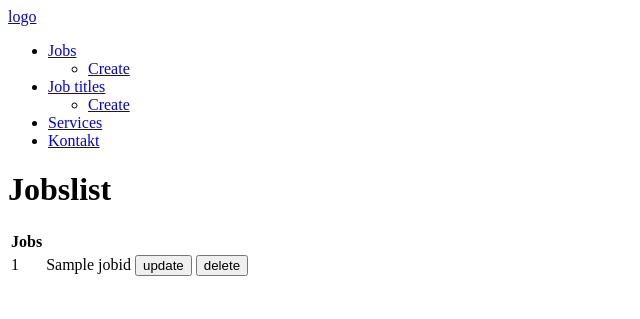
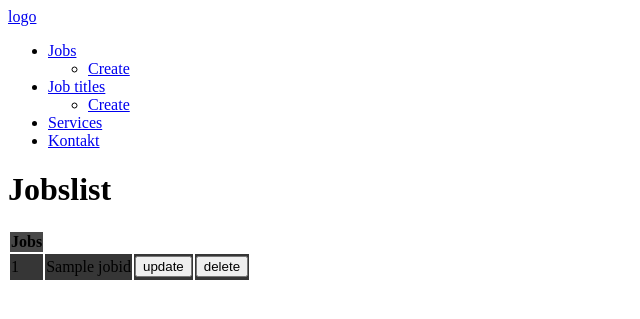
Before and after one commit to justusdecker/Application-Manager, a Flask app: page /job_titles in a window 1280 px wide. Shown: the top 319 px of the page, without its empty margins (0-640 px from the left). Run offline with Flask 3, Linux system fonts and the light colour scheme; tables that the repository leaves empty hold one stand-in row (values such as "Sample post").

Commit message:
added table-column colors

```diff
--- a/src/backend/static/styles.css
+++ b/src/backend/static/styles.css
@@ -240,3 +240,16 @@ body.dark-mode button:disabled,
         opacity: 0.7;
     }
 }
+
+tr:nth-child(even) {
+    background-color: #363636;
+}
+tr:nth-child(odd) {
+    background-color: #484848;
+}
+td {
+    background-color: #363636;
+    padding-top: 1%;
+    padding-bottom: 1%;
+
+}
```
